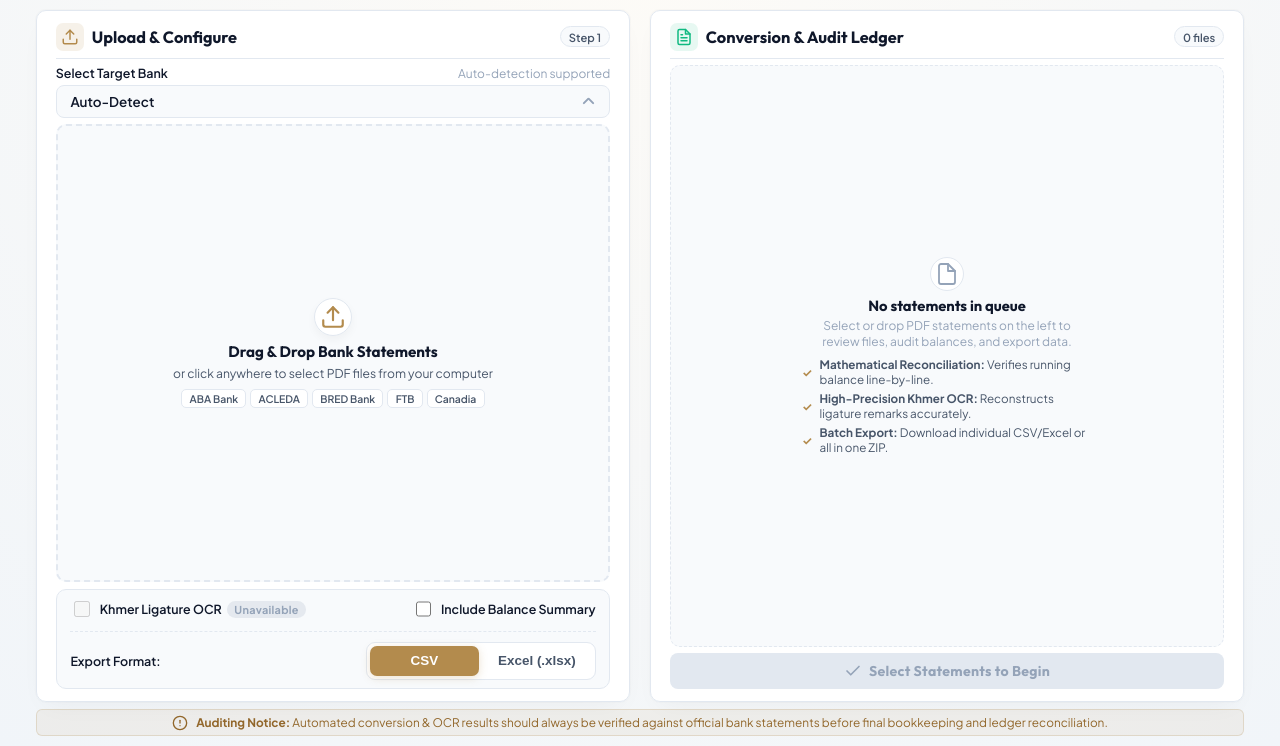
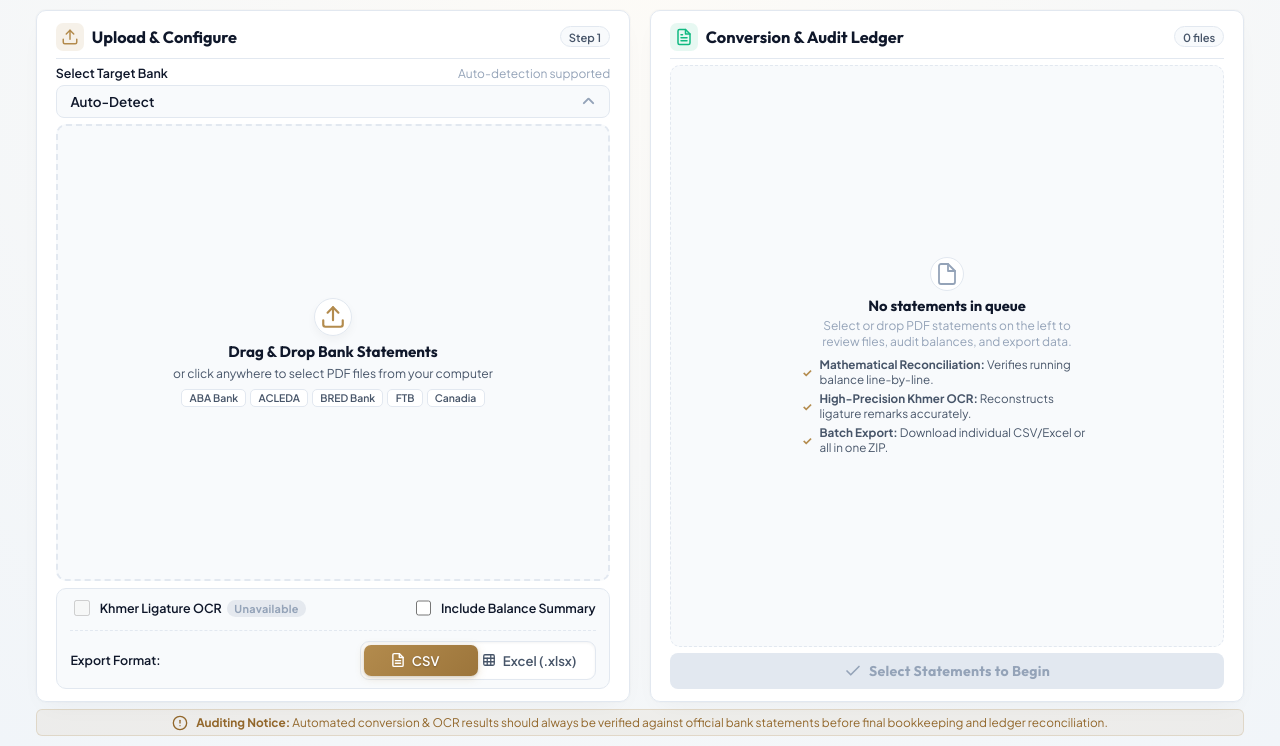
Before and after one commit to LimDina01/PDF-to-Excel-Converter-, a Django app: page / in a window 1280 px wide. Shown: the part 54-800 px from the top of the page. Run offline with Django 5.2, Linux system fonts and the light colour scheme; the visitor is signed in with stand-in values (Sample User, id 1).

Commit message:
feat(ui): redesign export format selector with luxury animated sliding pill control

```diff
--- a/converter/templates/converter/index.html
+++ b/converter/templates/converter/index.html
@@ -611,39 +611,93 @@
             color: var(--text-muted);
         }
 
-        /* Segmented Radio Tab for Export Format */
-        .segmented-control {
-            display: flex;
+        /* Luxury Animated Sliding Pill for Export Format */
+        .format-slider-track {
+            position: relative;
+            display: inline-flex;
+            align-items: center;
             background: var(--card-bg);
             border: 1px solid var(--card-border);
             padding: 3px;
             border-radius: 9px;
-            gap: 3px;
-            min-width: 230px;
-        }
-
-        .segment-btn {
+            box-shadow: inset 0 1px 3px rgba(0, 0, 0, 0.05);
+            min-width: 236px;
+            user-select: none;
+            cursor: pointer;
+        }
+
+        body.dark-mode .format-slider-track {
+            background: rgba(13, 20, 36, 0.7);
+            border-color: rgba(255, 255, 255, 0.08);
+            box-shadow: inset 0 1px 3px rgba(0, 0, 0, 0.35);
+        }
+
+        .slider-glider {
+            position: absolute;
+            top: 3px;
+            bottom: 3px;
+            left: 3px;
+            width: calc(50% - 3px);
+            border-radius: 7px;
+            background: linear-gradient(135deg, var(--brand-gold) 0%, #9c753b 100%);
+            box-shadow: 0 2px 8px var(--brand-gold-glow), 0 1px 3px rgba(0, 0, 0, 0.15);
+            transition: transform 0.32s cubic-bezier(0.34, 1.45, 0.64, 1);
+            z-index: 1;
+            pointer-events: none;
+        }
+
+        .format-slider-track.is-csv .slider-glider {
+            transform: translateX(0);
+        }
+
+        .format-slider-track.is-excel .slider-glider {
+            transform: translateX(100%);
+        }
+
+        .slider-btn {
+            position: relative;
+            z-index: 2;
             flex: 1;
-            padding: 0.45rem 0.95rem;
-            font-size: 0.84rem;
+            padding: 0.42rem 0.95rem;
+            font-size: 0.82rem;
             font-weight: 600;
             color: var(--text-secondary);
             border: none;
             background: none;
             cursor: pointer;
             border-radius: 7px;
-            transition: all 0.2s ease;
+            transition: color 0.22s ease, transform 0.12s ease;
             display: flex;
             align-items: center;
             justify-content: center;
-            gap: 0.35rem;
+            gap: 0.45rem;
             white-space: nowrap;
-        }
-
-        .segment-btn.active {
-            background: var(--brand-gold);
+            font-family: var(--font-body);
+        }
+
+        .slider-btn:hover {
+            color: var(--text-primary);
+        }
+
+        .slider-btn:active {
+            transform: scale(0.97);
+        }
+
+        .slider-btn.active {
             color: #ffffff;
-            box-shadow: 0 2px 8px var(--brand-gold-glow);
+            text-shadow: 0 1px 2px rgba(0, 0, 0, 0.25);
+        }
+
+        .slider-btn .format-icon {
+            width: 14px;
+            height: 14px;
+            flex-shrink: 0;
+            transition: transform 0.25s cubic-bezier(0.34, 1.4, 0.64, 1), stroke 0.2s ease;
+        }
+
+        .slider-btn.active .format-icon {
+            stroke: #ffffff;
+            transform: scale(1.1);
         }
 
         /* Right Panel: Active Queue & Empty States */
@@ -1231,12 +1285,26 @@
                     <div class="option-row"
                         style="margin-top:0.25rem; border-top:1px dashed var(--card-border); padding-top:0.65rem;">
                         <span class="control-label" style="margin:0;">Export Format:</span>
-                        <div class="segmented-control">
-                            <button type="button" class="segment-btn active" data-format="csv" id="formatCsvBtn">
-                                CSV
+                        <div class="format-slider-track is-csv" id="formatSliderTrack" role="radiogroup" aria-label="Export Format">
+                            <div class="slider-glider" aria-hidden="true"></div>
+                            <button type="button" class="slider-btn active" data-format="csv" id="formatCsvBtn" role="radio" aria-checked="true">
+                                <svg class="format-icon" xmlns="http://www.w3.org/2000/svg" width="14" height="14" viewBox="0 0 24 24" fill="none" stroke="currentColor" stroke-width="2.2" stroke-linecap="round" stroke-linejoin="round">
+                                    <path d="M14 2H6a2 2 0 0 0-2 2v16a2 2 0 0 0 2 2h12a2 2 0 0 0 2-2V8z"></path>
+                                    <polyline points="14 2 14 8 20 8"></polyline>
+                                    <line x1="8" y1="13" x2="16" y2="13"></line>
+                                    <line x1="8" y1="17" x2="16" y2="17"></line>
+                                </svg>
+                                <span>CSV</span>
                             </button>
-                            <button type="button" class="segment-btn" data-format="excel" id="formatExcelBtn">
-                                Excel (.xlsx)
+                            <button type="button" class="slider-btn" data-format="excel" id="formatExcelBtn" role="radio" aria-checked="false">
+                                <svg class="format-icon" xmlns="http://www.w3.org/2000/svg" width="14" height="14" viewBox="0 0 24 24" fill="none" stroke="currentColor" stroke-width="2.2" stroke-linecap="round" stroke-linejoin="round">
+                                    <rect x="3" y="3" width="18" height="18" rx="2"></rect>
+                                    <line x1="3" y1="9" x2="21" y2="9"></line>
+                                    <line x1="9" y1="21" x2="9" y2="9"></line>
+                                    <line x1="3" y1="15" x2="21" y2="15"></line>
+                                    <line x1="15" y1="3" x2="15" y2="21"></line>
+                                </svg>
+                                <span>Excel (.xlsx)</span>
                             </button>
                             <input type="hidden" name="export_format" id="export_format_input" value="csv">
                         </div>
@@ -1396,22 +1464,52 @@
             }
         });
 
-        // Segmented Format Toggle
+        // Sliding Export Format Switcher
+        const formatSliderTrack = document.getElementById('formatSliderTrack');
         const formatCsvBtn = document.getElementById('formatCsvBtn');
         const formatExcelBtn = document.getElementById('formatExcelBtn');
         const exportFormatInput = document.getElementById('export_format_input');
 
-        formatCsvBtn.addEventListener('click', () => {
-            formatCsvBtn.classList.add('active');
-            formatExcelBtn.classList.remove('active');
-            exportFormatInput.value = 'csv';
+        function setExportFormat(fmt) {
+            exportFormatInput.value = fmt;
+            if (fmt === 'excel') {
+                formatSliderTrack.classList.remove('is-csv');
+                formatSliderTrack.classList.add('is-excel');
+                formatExcelBtn.classList.add('active');
+                formatExcelBtn.setAttribute('aria-checked', 'true');
+                formatCsvBtn.classList.remove('active');
+                formatCsvBtn.setAttribute('aria-checked', 'false');
+            } else {
+                formatSliderTrack.classList.remove('is-excel');
+                formatSliderTrack.classList.add('is-csv');
+                formatCsvBtn.classList.add('active');
+                formatCsvBtn.setAttribute('aria-checked', 'true');
+                formatExcelBtn.classList.remove('active');
+                formatExcelBtn.setAttribute('aria-checked', 'false');
+            }
+        }
+
+        formatCsvBtn.addEventListener('click', (e) => {
+            e.stopPropagation();
+            setExportFormat('csv');
         });
 
-        formatExcelBtn.addEventListener('click', () => {
-            formatExcelBtn.classList.add('active');
-            formatCsvBtn.classList.remove('active');
-            exportFormatInput.value = 'excel';
+        formatExcelBtn.addEventListener('click', (e) => {
+            e.stopPropagation();
+            setExportFormat('excel');
         });
+
+        if (formatSliderTrack) {
+            formatSliderTrack.addEventListener('click', (e) => {
+                const rect = formatSliderTrack.getBoundingClientRect();
+                const clickX = e.clientX - rect.left;
+                if (clickX > rect.width / 2) {
+                    setExportFormat('excel');
+                } else {
+                    setExportFormat('csv');
+                }
+            });
+        }
 
         // Batch Queue & File Upload System
         const dropZone = document.getElementById('dropZone');
```
